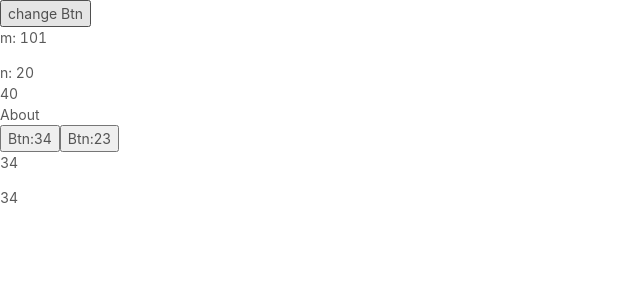
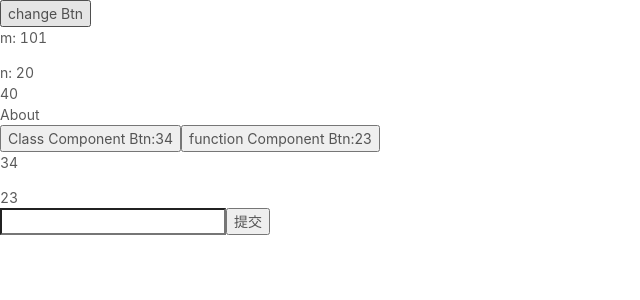
Before and after one commit to symboll/react, a React (Create React App) app: page /#/newfeatures in a window 1280 px wide. Shown: the top 300 px of the page, without its empty margins (0-640 px from the left). Built offline with nearby package versions, Linux system fonts and the light colour scheme; what redux-immutable would draw is missing.

Commit message:
feat: add forwordRef

```diff
--- a/src/Newfeatures/context.jsx
+++ b/src/Newfeatures/context.jsx
@@ -5,8 +5,8 @@ const BatteryContext = createContext()
 const { Provider, Consumer } = createContext()
 
 class CoComponent extends React.Component {
-  constructor (props) {
-    super(props)
+  constructor () {
+    super()
 
     this.state = {
       n: 20,
--- a/src/Newfeatures/contextType.jsx
+++ b/src/Newfeatures/contextType.jsx
@@ -3,8 +3,8 @@ import React, { createContext } from 'react'
 const BatteryContext = createContext()
 
 class CtComponent extends React.Component {
-  constructor (props) {
-    super(props)
+  constructor () {
+    super()
     this.state = {
       n: 40
     }
@@ -28,8 +28,8 @@ function Middle () {
 class Bar extends React.Component {
   static contextType = BatteryContext
 
-  constructor (props) {
-    super(props)
+  constructor () {
+    super()
     this.state = {
 
     }
--- a/src/Newfeatures/index.jsx
+++ b/src/Newfeatures/index.jsx
@@ -4,6 +4,7 @@ import CoComponent from './context'
 import CtComponent from './contextType'
 import LazyComponent from './lazy'
 import MemoComponent from './memo'
+import RefComponent from './ref'
 
 function Newfeatures () {
   return (
@@ -15,6 +16,8 @@ function Newfeatures () {
     <LazyComponent />
 
     <MemoComponent />
+
+    <RefComponent />
     </React.Fragment>
   )
 }
--- a/src/Newfeatures/lazy.jsx
+++ b/src/Newfeatures/lazy.jsx
@@ -4,8 +4,8 @@ import React, { Component, lazy, Suspense } from 'react'
 const About =  lazy(()=> import(/* webpackChunkName: "About" */'./about.jsx'))
 
 class LazyComponent extends Component {
-  constructor (props) {
-    super(props)
+  constructor () {
+    super()
     this.state = {
       hasError: false
     }
--- a/src/Newfeatures/memo.jsx
+++ b/src/Newfeatures/memo.jsx
@@ -25,16 +25,9 @@ const Bar = memo(
   }
 )
 
-// function Bar () {
-//   console.log('function Component Bar render')
-//   return (
-//     <div>s</div>
-//   )
-// }
-
 class MemoComponent extends React.Component {
-  constructor (props) {
-    super(props)
+  constructor () {
+    super()
     this.state = {
       n: 34,
       m: 23
@@ -44,10 +37,10 @@ class MemoComponent extends React.Component {
     const { n,m } = this.state
     return (
       <React.Fragment>
-        <button onClick={()=> this.setState({ n: n+1 })}>Btn:{n}</button>
-        <button onClick={()=> this.setState({ m: m+1 })}>Btn:{m}</button>
+        <button onClick={()=> this.setState({ n: n+1 })}>Class Component Btn:{n}</button>
+        <button onClick={()=> this.setState({ m: m+1 })}>function Component Btn:{m}</button>
         <Baz n={n}/>
-        <Bar n={n}/>
+        <Bar n={m}/>
       </React.Fragment>
     )
   }
--- /dev/null
+++ b/src/Newfeatures/ref.jsx
@@ -0,0 +1,27 @@
+import React, {Component} from 'react'
+
+class RefComponent extends Component {
+
+
+  constructor () {
+    super()
+    this.inputRef = React.createRef()
+  }
+
+  handleSubmit = () => {
+    console.log('value==>',this.inputRef.current.value)
+  }
+  render () {
+    return <div>
+      <Input ref={this.inputRef} />
+      <button onClick={this.handleSubmit}>提交</button>
+    </div>
+  }
+}
+
+
+const Input = React.forwardRef((props, ref)=> {
+  console.log()
+  return <input type="text" ref={ref}/>
+})
+export default RefComponent
```
